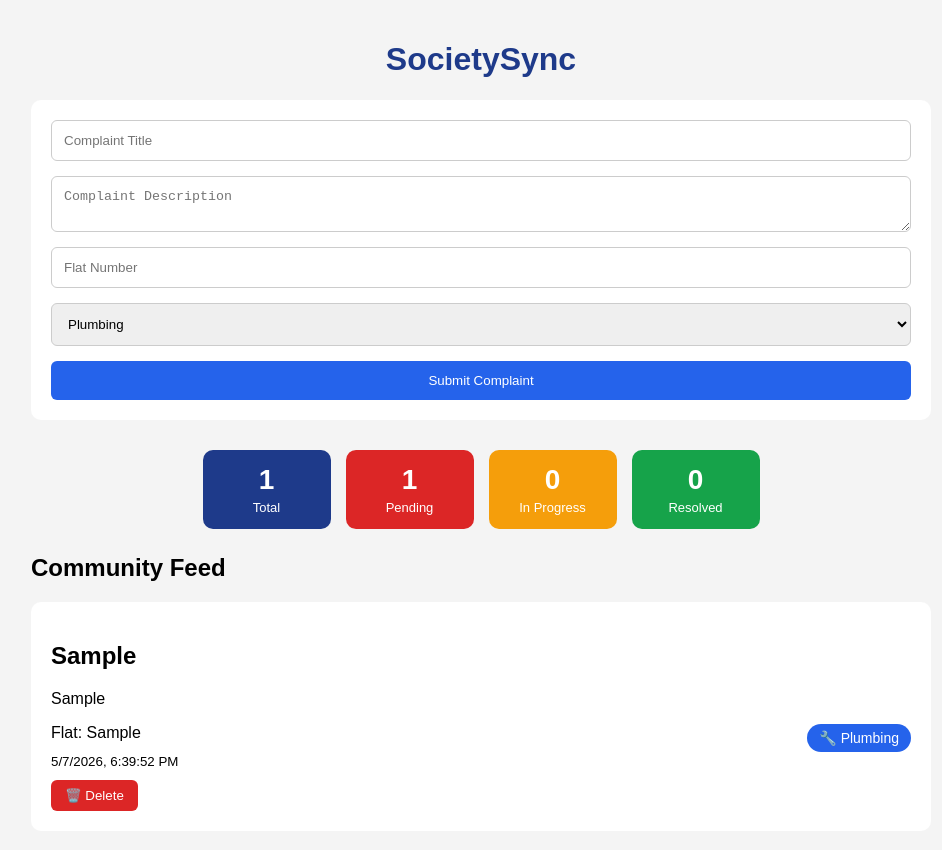
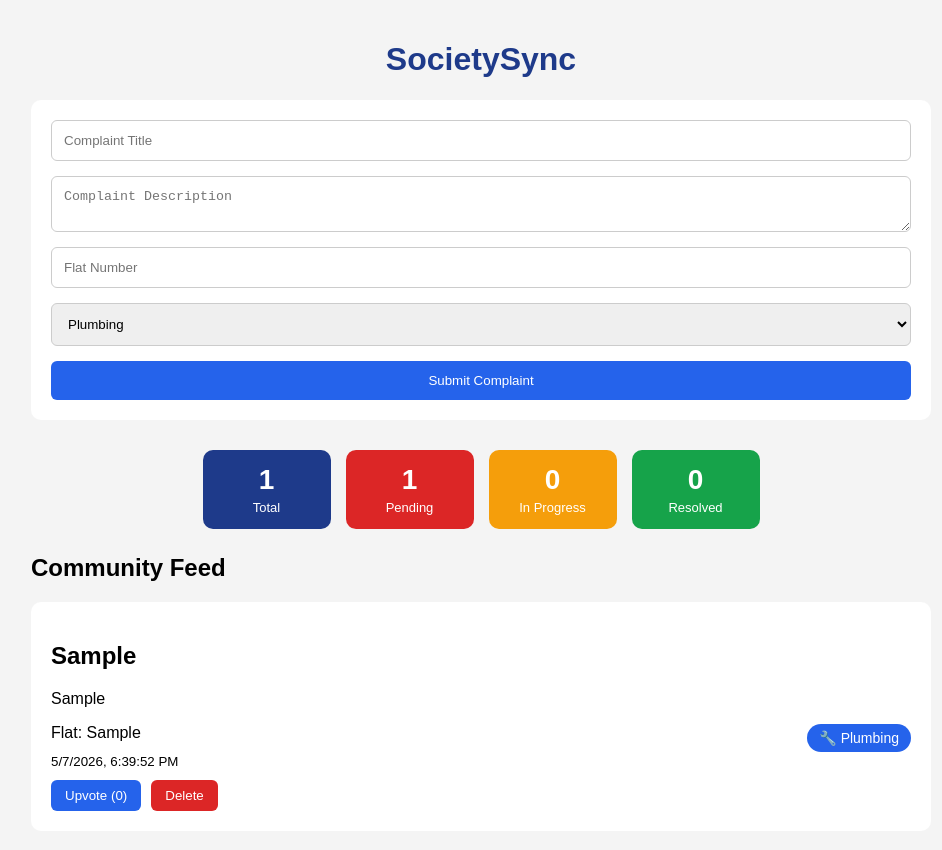
Before and after one commit to kshv-gl/SocietySync, a React (Vite) app in the folder societysync/: page / in a window 1280 px wide. Both pictures are taken after typing "Sample", "Sample", "Sample" into the empty fields and a click on the button "Submit Complaint". Shown: the top 850 px of the page, without its empty margins (159-1101 px from the left). Built offline with nearby package versions, Linux system fonts and the light colour scheme.

Commit message:
Add UpvoteButton component

```diff
--- a/societysync/src/components/ComplaintCard.jsx
+++ b/societysync/src/components/ComplaintCard.jsx
@@ -1,4 +1,5 @@
 import DeleteButton from "./DeleteButton";
+import UpvoteButton from "./UpvoteButton";
 
 function ComplaintCard({ complaint, deleteComplaint }) {
   return (
@@ -19,7 +20,8 @@ function ComplaintCard({ complaint, deleteComplaint }) {
 
       <small>{complaint.timestamp}</small>
 
-      <div style={{ marginTop: "10px" }}>
+      <div style={{ marginTop: "10px", display: "flex", gap: "10px" }}>
+        <UpvoteButton />
         <DeleteButton id={complaint.id} deleteComplaint={deleteComplaint} />
       </div>
     </div>
--- a/societysync/src/components/DeleteButton.jsx
+++ b/societysync/src/components/DeleteButton.jsx
@@ -11,7 +11,7 @@ function DeleteButton({ id, deleteComplaint }) {
         cursor: "pointer",
       }}
     >
-      🗑️ Delete
+      Delete
     </button>
   );
 }
--- /dev/null
+++ b/societysync/src/components/UpvoteButton.jsx
@@ -0,0 +1,24 @@
+import { useState } from "react";
+
+function UpvoteButton() {
+  // Feature 3: local upvote count using useState + increment
+  const [upvotes, setUpvotes] = useState(0);
+
+  return (
+    <button
+      onClick={() => setUpvotes(upvotes + 1)}
+      style={{
+        background: "#2563eb",
+        color: "white",
+        border: "none",
+        padding: "8px 14px",
+        borderRadius: "6px",
+        cursor: "pointer",
+      }}
+    >
+      Upvote ({upvotes})
+    </button>
+  );
+}
+
+export default UpvoteButton;
```
